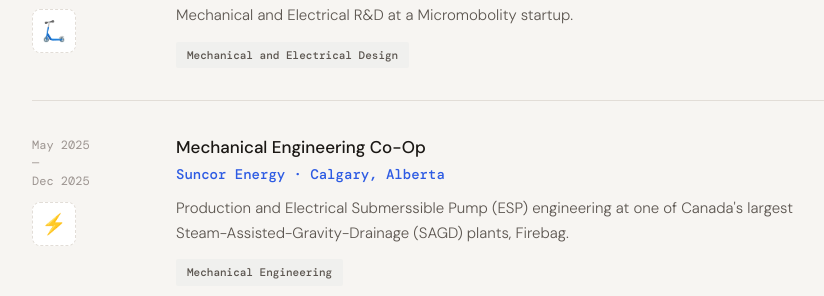
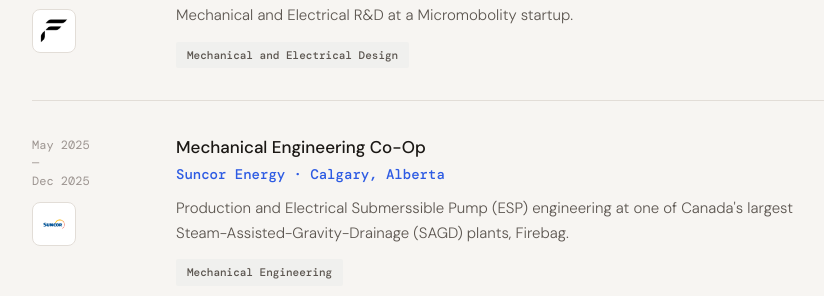
Before and after one commit to MueezMughal/MueezMughal.github.io, a plain HTML site: page index.html in a window 1280 px wide. Shown: the part 875-1171 px from the top of the page, without its empty margins (202-1026 px from the left). Drawn offline with nearby package versions, Linux system fonts and the light colour scheme.

Commit message:
Added logos to webpage

```diff
--- a/index.html
+++ b/index.html
@@ -665,7 +665,7 @@
             <!-- ✏️ LOGO: save file to assets/logo-fingerprint.png, then swap the
                  placeholder div below for:
                  <img src="assets/logo-fingerprint.png" alt="Fingerprint Technologies" class="exp-logo" /> -->
-            <div class="exp-logo-placeholder">🛴</div>
+            <img src="assets/fingerprint_technologies_corp_logo.jpg" alt="Fingerprint Technologies" class="exp-logo" />
           </div>
           <div class="exp-content">
             <h3>Mechatronics R&D Intern</h3>
@@ -684,7 +684,7 @@
             <!-- ✏️ LOGO: save file to assets/logo-suncor.png, then swap the
                  placeholder div below for:
                  <img src="assets/logo-suncor.png" alt="Suncor Energy" class="exp-logo" /> -->
-            <div class="exp-logo-placeholder">⚡</div>
+            <img src="assets/suncor-logo.png" alt="Suncor Energy" class="exp-logo" />
           </div>
           <div class="exp-content">
             <h3>Mechanical Engineering Co-Op</h3>
```
